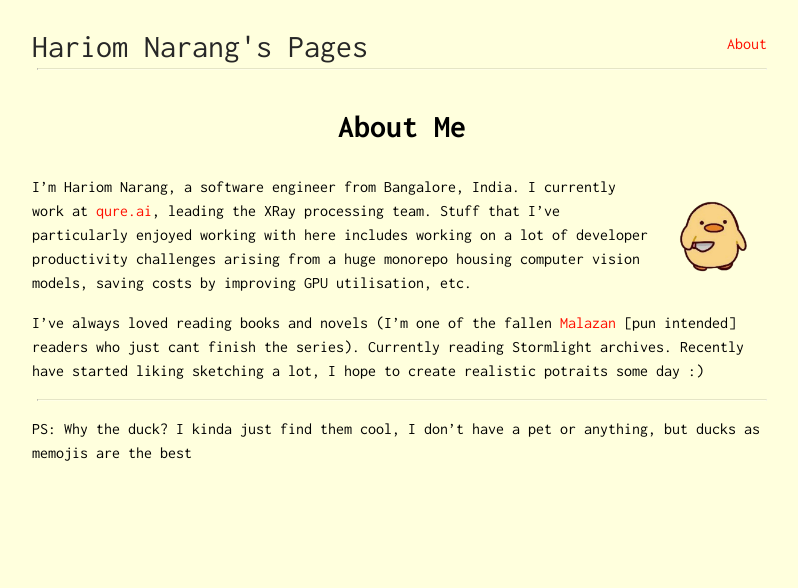
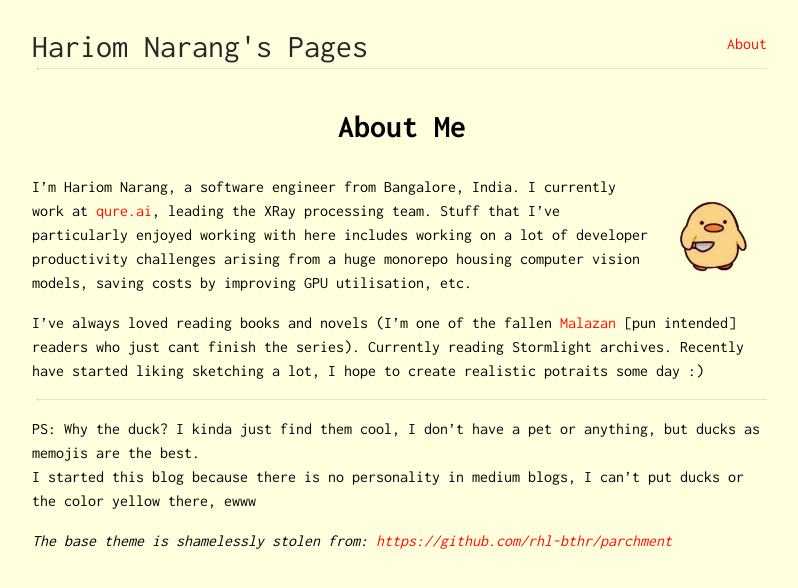
Before and after one commit to narang99/narang99.github.io, a Jekyll site: the page built from about.md, in a window 1280 px wide. Shown: the top 588 px of the page, without its empty margins (238-1036 px from the left). Built offline with Jekyll 4.4.1, drawn with Linux system fonts in a browser that asks for light colours.

Commit message:
added credit in about

```diff
--- a/about.md
+++ b/about.md
@@ -10,6 +10,13 @@ I'm Hariom Narang, a software engineer from Bangalore, India. I currently work a
 
 I've always loved reading books and novels (I'm one of the fallen [Malazan](https://www.goodreads.com/series/43493-malazan-book-of-the-fallen) [pun intended] readers who just cant finish the series). Currently reading Stormlight archives. Recently have started liking sketching a lot, I hope to create realistic potraits some day :)
 
+
+
 ---
 
-PS: Why the duck? I kinda just find them cool, I don't have a pet or anything, but ducks as memojis are the best
+PS: Why the duck? I kinda just find them cool, I don't have a pet or anything, but ducks as memojis are the best.
+I started this blog because there is no personality in medium blogs, I can't put ducks or the color yellow there, ewww
+
+
+
+*The base theme is shamelessly stolen from: [https://github.com/rhl-bthr/parchment](https://github.com/rhl-bthr/parchment)*
```
